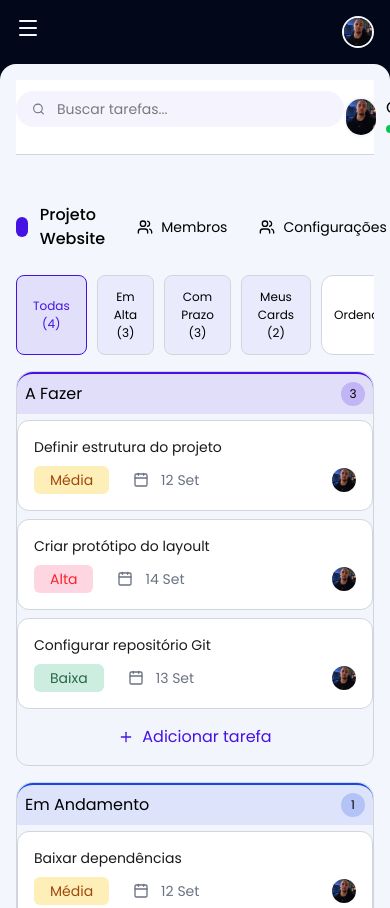
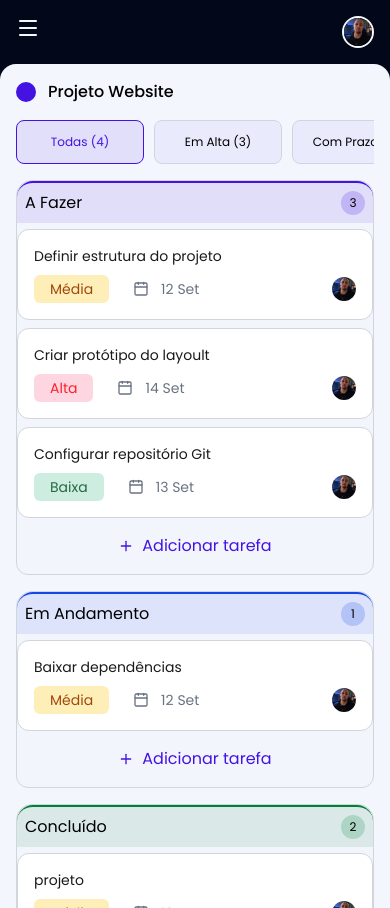
Before and after one commit to BiellSouza/BoardX, a React (Vite) app: page / in a window 390 px wide. Built offline with nearby package versions, Linux system fonts and the light colour scheme.

Commit message:
interfaces ajustadas

```diff
--- a/src/pages/Dashboard.tsx
+++ b/src/pages/Dashboard.tsx
@@ -181,7 +181,7 @@ function Dashboard() {
     <div className="bg-dark h-screen font-primary">
       <div className="lg:flex justify-between overflow-y-hidden">
         <div className="flex justify-between p-4 lg:hidden">
-          <Menu className=" text-light" />
+          <Menu className="text-light" />
           <img
             src={fotoUser}
             alt="foto ilustrativa de usuário"
@@ -189,7 +189,7 @@ function Dashboard() {
           />
         </div>
 
-        <div className="bg-dark w-82 h-screen p-4 hidden lg:flex lg:flex-col">
+        <div className="bg-dark w-82 h-screen p-4 hidden justify-between lg:flex lg:flex-col">
           <img
             src={logoLight}
             alt="logo versãi=o clara do BoardX"
@@ -257,7 +257,7 @@ function Dashboard() {
         </div>
 
         <div className="bg-[#F3F6FD] h-screen rounded-tr-2xl rounded-tl-2xl p-4 lg:rounded-tl-none lg:rounded-tr-none w-full">
-          <div className="flex justify-between items-center mb-10 pb-4 border-b border-gray-300 bg-white">
+          <div className="hidden lg:flex justify-between items-center mb-10 pb-4 border-b border-gray-300 bg-white">
             <div className="w-82 rounded-full px-4 py-2 flex items-center gap-3 text-sm bg-primary/5">
               <Search className="text-secondary size-5" />
               <input
@@ -302,7 +302,7 @@ function Dashboard() {
                   </p>
                 </div>
               </div>
-              <div className="flex gap-2">
+              <div className="hidden lg:flex gap-2">
                 {buttonsInteractives.map((button) => (
                   <button
                     key={button.id}
@@ -326,7 +326,7 @@ function Dashboard() {
               <button
                 key={table.id}
                 onClick={() => setSelectButton(table.id)}
-                className={`shrink-0 px-4 py-3 cursor-pointer rounded-lg border text-[12px] transition flex items-center gap-2 w-full flex-1 justify-center lg:px-2 ${
+                className={`shrink-0 px-4 py-3 cursor-pointer rounded-lg border flex text-[12px] transition items-center gap-2 min-w-32 sm:min-w-42 lg:min-w-32 flex-1 justify-center lg:px-2 ${
                   selectButton === table.id
                     ? "bg-primary/10 border-primary text-primary"
                     : "bg-primary/5 border-gray-300 text-black"
```
